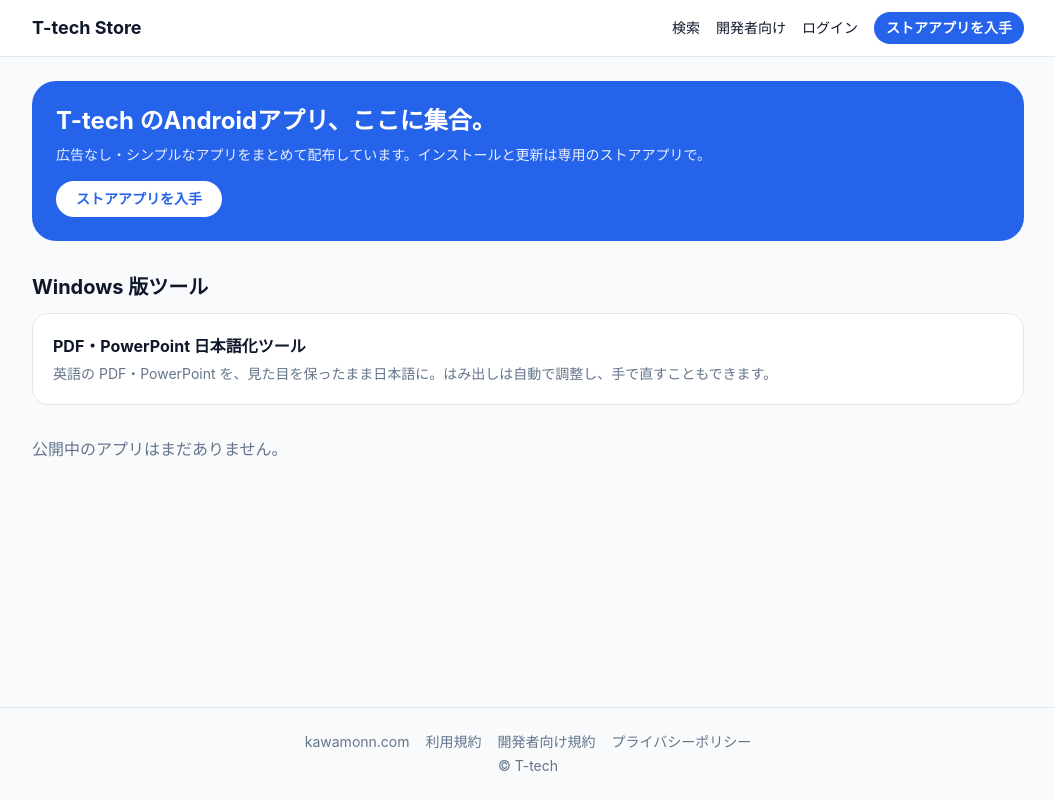
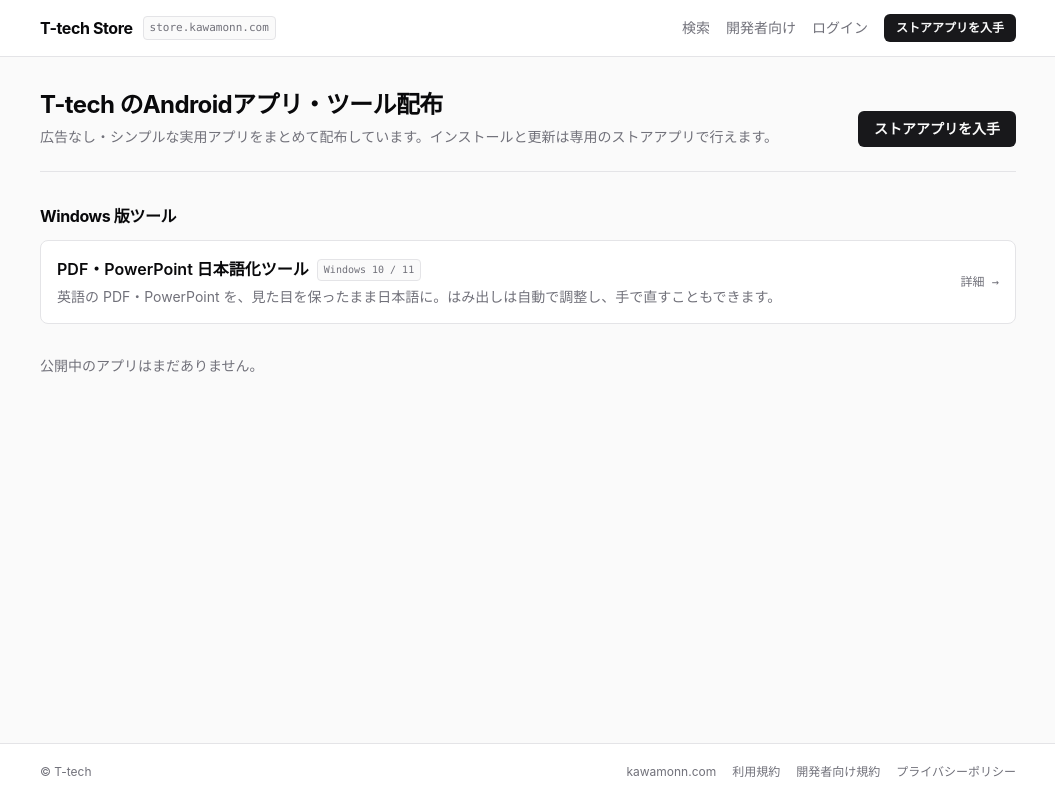
Before and after one commit to kawamonn91/ttech-store, a Next.js app in the folder web/: page / in a window 1280 px wide. Shown: the whole page, without its empty margins (112-1167 px from the left). Built offline with nearby package versions, Linux system fonts and the light colour scheme; no server answers; the database is empty.

Commit message:
style(web): 余計な装飾や過度な角丸を排したシャープなミニマルデザインへ刷新
トップの全面青バナーやピル型ボタン・大きな角丸カードを廃止し、無彩色(Zinc)ベースと1pxボーダーを基調とした端正なUIへ統一する。

```diff
--- a/web/src/app/apps/[slug]/page.tsx
+++ b/web/src/app/apps/[slug]/page.tsx
@@ -29,12 +29,12 @@ export default async function AppPage({ params }: PageProps<"/apps/[slug]">) {
 
   return (
     <article>
-      <div className="flex items-center gap-4">
-        <AppIcon url={app.iconUrl} size={96} />
+      <div className="flex items-center gap-4 border-b border-border pb-6">
+        <AppIcon url={app.iconUrl} size={80} />
         <div className="min-w-0">
-          <h1 className="text-2xl font-bold">{app.name}</h1>
-          {app.developerName && <p className="text-sm text-brand">{app.developerName}</p>}
-          <p className="mt-1 flex flex-wrap gap-x-4 text-sm text-muted">
+          <h1 className="text-2xl font-bold tracking-tight">{app.name}</h1>
+          {app.developerName && <p className="text-sm text-muted">{app.developerName}</p>}
+          <p className="mt-1.5 flex flex-wrap gap-x-4 font-mono text-xs text-muted">
             {app.ratingCount > 0 && <span>★ {app.ratingAvg.toFixed(1)}</span>}
             <span>{formatCount(app.downloadCount)} ダウンロード</span>
             {app.category && <span>{app.category.name}</span>}
@@ -43,14 +43,17 @@ export default async function AppPage({ params }: PageProps<"/apps/[slug]">) {
       </div>
 
       {/* ダウンロードはストアアプリ内で完結させる。Webからはアプリを開く/入手する導線のみ */}
-      <div className="mt-5 flex flex-wrap gap-3">
+      <div className="mt-5 flex flex-wrap gap-2.5">
         <a
           href={`ttechstore://apps/${app.slug}`}
-          className="rounded-full bg-brand px-6 py-2.5 font-semibold text-brand-foreground"
+          className="rounded-md bg-brand px-4 py-2 text-sm font-semibold text-brand-foreground transition hover:opacity-90"
         >
           ストアアプリで開く
         </a>
-        <Link href="/download" className="rounded-full border border-border bg-surface px-6 py-2.5 font-semibold">
+        <Link
+          href="/download"
+          className="rounded-md border border-border bg-surface px-4 py-2 text-sm font-semibold transition hover:border-foreground/40"
+        >
           ストアアプリを入手
         </Link>
       </div>
@@ -62,25 +65,25 @@ export default async function AppPage({ params }: PageProps<"/apps/[slug]">) {
         <div className="mt-6 flex gap-3 overflow-x-auto pb-2">
           {app.screenshots.map((url) => (
             // eslint-disable-next-line @next/next/no-img-element
-            <img key={url} src={url} alt="スクリーンショット" className="h-72 shrink-0 rounded-xl border border-border" />
+            <img key={url} src={url} alt="スクリーンショット" className="h-72 shrink-0 rounded-lg border border-border" />
           ))}
         </div>
       )}
 
-      <section className="mt-6">
-        <h2 className="mb-2 text-lg font-bold">アプリについて</h2>
-        <p className="whitespace-pre-wrap">{app.description || app.shortDesc}</p>
+      <section className="mt-8 border-t border-border pt-6">
+        <h2 className="mb-2 text-base font-bold tracking-tight">アプリについて</h2>
+        <p className="whitespace-pre-wrap text-sm leading-relaxed">{app.description || app.shortDesc}</p>
       </section>
 
       {latest && (
-        <section className="mt-6">
-          <h2 className="mb-2 text-lg font-bold">最新バージョン {latest.versionName}</h2>
-          {latest.releaseNotes && <p className="mb-3 whitespace-pre-wrap">{latest.releaseNotes}</p>}
-          <dl className="grid grid-cols-[8rem_1fr] gap-y-1 text-sm">
+        <section className="mt-8 border-t border-border pt-6">
+          <h2 className="mb-2 text-base font-bold tracking-tight">最新バージョン {latest.versionName}</h2>
+          {latest.releaseNotes && <p className="mb-3 whitespace-pre-wrap text-sm">{latest.releaseNotes}</p>}
+          <dl className="grid grid-cols-[8rem_1fr] gap-y-1.5 text-sm">
             {latest.apkSize != null && (
               <>
                 <dt className="text-muted">サイズ</dt>
-                <dd>{formatBytes(latest.apkSize)}</dd>
+                <dd className="font-mono">{formatBytes(latest.apkSize)}</dd>
               </>
             )}
             {latest.minSdk != null && (
@@ -92,7 +95,7 @@ export default async function AppPage({ params }: PageProps<"/apps/[slug]">) {
             {latest.permissions.length > 0 && (
               <>
                 <dt className="text-muted">必要な権限</dt>
-                <dd className="break-words">{latest.permissions.map(shortPermission).join(", ")}</dd>
+                <dd className="break-words font-mono text-xs">{latest.permissions.map(shortPermission).join(", ")}</dd>
               </>
             )}
           </dl>
--- a/web/src/app/download/page.tsx
+++ b/web/src/app/download/page.tsx
@@ -12,45 +12,45 @@ export default async function DownloadPage() {
 
   return (
     <div className="mx-auto max-w-2xl">
-      <h1 className="mb-2 text-2xl font-bold">T-tech Store アプリを入手</h1>
-      <p className="mb-6 text-muted">
+      <h1 className="mb-2 text-2xl font-bold tracking-tight">T-tech Store アプリを入手</h1>
+      <p className="mb-6 text-sm text-muted">
         T-tech のアプリは、この専用ストアアプリからインストール・更新します。最初の1回だけ、こちらからインストールしてください。
       </p>
 
       {latest ? (
-        <div className="mb-8 rounded-2xl border border-border bg-surface p-5">
-          <p className="mb-3 text-sm text-muted">
+        <div className="mb-8 rounded-lg border border-border bg-surface p-5">
+          <p className="mb-3 font-mono text-xs text-muted">
             バージョン {latest.versionName}
             {latest.apkSize != null && ` ・ ${formatBytes(latest.apkSize)}`} ・ Android {latest.minSdk ?? 8} 以上
           </p>
           <a
             href="/download/store"
-            className="inline-block rounded-full bg-brand px-6 py-2.5 font-semibold text-brand-foreground"
+            className="inline-block rounded-md bg-brand px-5 py-2.5 text-sm font-semibold text-brand-foreground transition hover:opacity-90"
           >
             APK をダウンロード
           </a>
         </div>
       ) : (
-        <p className="mb-8 rounded-2xl border border-border bg-surface p-5 text-muted">
+        <p className="mb-8 rounded-lg border border-border bg-surface p-5 text-sm text-muted">
           ストアアプリは現在準備中です。
         </p>
       )}
 
-      <h2 className="mb-2 text-lg font-bold">インストール手順</h2>
-      <ol className="mb-8 list-decimal space-y-2 pl-5">
+      <h2 className="mb-2 text-base font-bold tracking-tight">インストール手順</h2>
+      <ol className="mb-8 list-decimal space-y-2 pl-5 text-sm">
         <li>上のボタンから APK をダウンロードします(ブラウザに「この種類のファイルは危険」と表示された場合は「ダウンロード」を選びます)。</li>
         <li>ダウンロードしたファイルを開き、「提供元不明のアプリ」の許可を求められたら、お使いのブラウザに対して許可します。</li>
         <li>インストールが終わったら T-tech Store を開きます。以降のアプリのインストール・更新はアプリ内で完結します。</li>
       </ol>
 
-      <h2 className="mb-2 text-lg font-bold">安全性について</h2>
-      <ul className="list-disc space-y-2 pl-5 text-sm">
+      <h2 className="mb-2 text-base font-bold tracking-tight">安全性について</h2>
+      <ul className="list-disc space-y-2 pl-5 text-sm text-muted">
         <li>Google Play 以外から入手するアプリのため、端末に警告が出ることがあります。</li>
         <li>ストアアプリは、ダウンロードしたアプリの改ざん(ハッシュ)と開発者の署名を確認してからインストールします。</li>
         {app && latest && (
           <li>
             このストアアプリのバージョン {latest.versionName} は、詳細ページで公開している内容と一致しているかを確認できます:{" "}
-            <a className="text-brand underline" href={`/apps/${app.slug}`}>
+            <a className="text-foreground underline" href={`/apps/${app.slug}`}>
               アプリ情報
             </a>
           </li>
--- a/web/src/app/globals.css
+++ b/web/src/app/globals.css
@@ -1,25 +1,25 @@
 @import "tailwindcss";
 
 :root {
-  --background: #f8fafc;
+  --background: #fafafa;
   --surface: #ffffff;
-  --border: #e2e8f0;
-  --foreground: #0f172a;
-  --muted: #64748b;
-  --brand: #2563eb;
-  --brand-foreground: #ffffff;
+  --border: #e4e4e7;
+  --foreground: #09090b;
+  --muted: #71717a;
+  --brand: #18181b;
+  --brand-foreground: #fafafa;
   --danger: #dc2626;
 }
 
 @media (prefers-color-scheme: dark) {
   :root {
-    --background: #0f172a;
-    --surface: #1e293b;
-    --border: #334155;
-    --foreground: #f1f5f9;
-    --muted: #94a3b8;
-    --brand: #60a5fa;
-    --brand-foreground: #0f172a;
+    --background: #09090b;
+    --surface: #121215;
+    --border: #27272a;
+    --foreground: #f4f4f5;
+    --muted: #a1a1aa;
+    --brand: #fafafa;
+    --brand-foreground: #09090b;
     --danger: #f87171;
   }
 }
@@ -33,7 +33,8 @@
   --color-brand: var(--brand);
   --color-brand-foreground: var(--brand-foreground);
   --color-danger: var(--danger);
-  --font-sans: -apple-system, BlinkMacSystemFont, "Segoe UI", "Hiragino Sans", "Yu Gothic UI", Roboto, sans-serif;
+  --font-sans: -apple-system, BlinkMacSystemFont, "Inter", "Segoe UI", "Hiragino Sans", "Yu Gothic UI", Roboto, sans-serif;
+  --font-mono: ui-monospace, SFMono-Regular, Menlo, Monaco, Consolas, monospace;
 }
 
 body {
@@ -41,4 +42,5 @@ body {
   color: var(--foreground);
   font-family: var(--font-sans);
   line-height: 1.6;
+  -webkit-font-smoothing: antialiased;
 }
--- a/web/src/app/layout.tsx
+++ b/web/src/app/layout.tsx
@@ -20,43 +20,53 @@ export default async function RootLayout({ children }: LayoutProps<"/">) {
     <html lang="ja" className="h-full antialiased">
       <body className="min-h-full flex flex-col">
         <header className="border-b border-border bg-surface">
-          <div className="mx-auto flex max-w-5xl items-center justify-between gap-4 px-4 py-3">
-            <Link href="/" className="text-lg font-bold">
+          <div className="mx-auto flex h-14 max-w-5xl items-center justify-between gap-4 px-4 sm:px-6">
+            <div className="flex items-center gap-2.5">
+              <Link href="/" className="text-base font-bold tracking-tight">
                 T-tech Store
               </Link>
+              <span className="hidden rounded border border-border bg-background px-1.5 py-0.5 font-mono text-[11px] text-muted sm:inline">
+                store.kawamonn.com
+              </span>
+            </div>
             <nav className="flex items-center gap-4 text-sm">
-              <Link href="/search" className="hover:text-brand">
+              <Link href="/search" className="text-muted transition hover:text-foreground">
                 検索
               </Link>
-              <Link href="/developer" className="hover:text-brand">
+              <Link href="/developer" className="text-muted transition hover:text-foreground">
                 開発者向け
               </Link>
-              <Link href={user ? "/account" : "/login"} className="hover:text-brand">
+              <Link href={user ? "/account" : "/login"} className="text-muted transition hover:text-foreground">
                 {user ? "マイページ" : "ログイン"}
               </Link>
-              <Link href="/download" className="rounded-full bg-brand px-3 py-1.5 font-semibold text-brand-foreground">
+              <Link
+                href="/download"
+                className="rounded-md bg-brand px-3 py-1.5 text-xs font-semibold text-brand-foreground transition hover:opacity-90"
+              >
                 ストアアプリを入手
               </Link>
             </nav>
           </div>
         </header>
-        <main className="mx-auto w-full max-w-5xl flex-1 px-4 py-6">{children}</main>
-        <footer className="border-t border-border py-6 text-center text-sm text-muted">
-          <p className="space-x-4">
-            <a href="https://www.kawamonn.com" className="hover:text-brand">
+        <main className="mx-auto w-full max-w-5xl flex-1 px-4 py-8 sm:px-6">{children}</main>
+        <footer className="border-t border-border bg-surface py-5 text-xs text-muted">
+          <div className="mx-auto flex max-w-5xl flex-wrap items-center justify-between gap-3 px-4 sm:px-6">
+            <p>© T-tech</p>
+            <p className="flex flex-wrap gap-4">
+              <a href="https://www.kawamonn.com" className="transition hover:text-foreground">
                 kawamonn.com
               </a>
-            <Link href="/legal/terms" className="hover:text-brand">
+              <Link href="/legal/terms" className="transition hover:text-foreground">
                 利用規約
               </Link>
-            <Link href="/legal/developer" className="hover:text-brand">
+              <Link href="/legal/developer" className="transition hover:text-foreground">
                 開発者向け規約
               </Link>
-            <Link href="/legal/privacy" className="hover:text-brand">
+              <Link href="/legal/privacy" className="transition hover:text-foreground">
                 プライバシーポリシー
               </Link>
             </p>
-          <p className="mt-1">© T-tech</p>
+          </div>
         </footer>
       </body>
     </html>
--- a/web/src/app/page.tsx
+++ b/web/src/app/page.tsx
@@ -21,7 +21,7 @@ const loadHome = unstable_cache(
 function Section({ title, children }: { title: string; children: React.ReactNode }) {
   return (
     <section className="mb-8">
-      <h2 className="mb-3 text-xl font-bold">{title}</h2>
+      <h2 className="mb-3 text-base font-bold tracking-tight">{title}</h2>
       {children}
     </section>
   );
@@ -33,32 +33,44 @@ export default async function HomePage() {
 
   return (
     <>
-      <div className="mb-8 rounded-3xl bg-brand p-6 text-brand-foreground">
-        <h1 className="text-2xl font-bold">T-tech のAndroidアプリ、ここに集合。</h1>
-        <p className="mt-2 text-sm opacity-90">
-          広告なし・シンプルなアプリをまとめて配布しています。インストールと更新は専用のストアアプリで。
+      <div className="mb-8 flex flex-col justify-between gap-4 border-b border-border pb-6 sm:flex-row sm:items-end">
+        <div>
+          <h1 className="text-2xl font-bold tracking-tight">T-tech のAndroidアプリ・ツール配布</h1>
+          <p className="mt-1.5 text-sm text-muted">
+            広告なし・シンプルな実用アプリをまとめて配布しています。インストールと更新は専用のストアアプリで行えます。
           </p>
+        </div>
+        <div className="shrink-0">
           <Link
             href="/download"
-          className="mt-4 inline-block rounded-full bg-surface px-5 py-2 text-sm font-semibold text-brand"
+            className="inline-block rounded-md bg-brand px-4 py-2 text-sm font-semibold text-brand-foreground transition hover:opacity-90"
           >
             ストアアプリを入手
           </Link>
+        </div>
       </div>
 
       <Section title="Windows 版ツール">
         <Link
           href="/tools/pdf-ja"
-          className="block rounded-2xl border border-border bg-surface p-5 hover:border-brand"
+          className="flex items-center justify-between gap-4 rounded-lg border border-border bg-surface p-4 transition hover:border-foreground/40"
         >
-          <p className="font-bold">PDF・PowerPoint 日本語化ツール</p>
+          <div>
+            <div className="flex items-center gap-2">
+              <span className="font-semibold">PDF・PowerPoint 日本語化ツール</span>
+              <span className="rounded border border-border bg-background px-1.5 py-0.5 font-mono text-[10px] text-muted">
+                Windows 10 / 11
+              </span>
+            </div>
             <p className="mt-1 text-sm text-muted">
               英語の PDF・PowerPoint を、見た目を保ったまま日本語に。はみ出しは自動で調整し、手で直すこともできます。
             </p>
+          </div>
+          <span className="shrink-0 font-mono text-xs text-muted">詳細 →</span>
         </Link>
       </Section>
 
-      {empty && <p className="text-muted">公開中のアプリはまだありません。</p>}
+      {empty && <p className="text-sm text-muted">公開中のアプリはまだありません。</p>}
       {featured.length > 0 && (
         <Section title="おすすめ">
           <AppGrid apps={featured} />
@@ -75,9 +87,12 @@ export default async function HomePage() {
         </Section>
       )}
       {total > 0 && (
-        <div className="mb-8 text-center">
-          <Link href="/search" className="inline-block rounded-full border border-border bg-surface px-6 py-2.5 text-sm font-semibold hover:text-brand">
-            すべてのアプリを見る({total}件)
+        <div className="mb-8 pt-2">
+          <Link
+            href="/search"
+            className="inline-block rounded-md border border-border bg-surface px-4 py-2 text-sm font-medium transition hover:border-foreground/40"
+          >
+            すべてのアプリを見る ({total}件) →
           </Link>
         </div>
       )}
--- a/web/src/app/tools/pdf-ja/page.tsx
+++ b/web/src/app/tools/pdf-ja/page.tsx
@@ -5,24 +5,24 @@ export const metadata: Metadata = { title: "PDF・PowerPoint 日本語化ツー
 export default function PdfJaToolPage() {
   return (
     <div className="mx-auto max-w-2xl">
-      <h1 className="mb-2 text-2xl font-bold">PDF・PowerPoint 日本語化ツール</h1>
-      <p className="mb-6 text-muted">
+      <h1 className="mb-2 text-2xl font-bold tracking-tight">PDF・PowerPoint 日本語化ツール</h1>
+      <p className="mb-6 text-sm text-muted">
         英語のPDFやPowerPointを、レイアウト・画像・フォントの見た目を保ったまま日本語にする Windows 用ツールです。
         はみ出す文字は自動で小さくし、気に入らない箇所は文字サイズや位置を手で調整できます。
       </p>
 
-      <div className="mb-8 rounded-2xl border border-border bg-surface p-5">
-        <p className="mb-3 text-sm text-muted">Windows 10 / 11 ・ 翻訳には Claude API キーが必要です</p>
+      <div className="mb-8 rounded-lg border border-border bg-surface p-5">
+        <p className="mb-3 font-mono text-xs text-muted">Windows 10 / 11 ・ 翻訳には Claude API キーが必要です</p>
         <a
           href="/download/pdf-ja"
-          className="inline-block rounded-full bg-brand px-6 py-2.5 font-semibold text-brand-foreground"
+          className="inline-block rounded-md bg-brand px-5 py-2.5 text-sm font-semibold text-brand-foreground transition hover:opacity-90"
         >
-          Windows 版をダウンロード(zip)
+          Windows 版をダウンロード (zip)
         </a>
       </div>
 
-      <h2 className="mb-2 text-lg font-bold">はじめかた</h2>
-      <ol className="mb-8 list-decimal space-y-2 pl-5">
+      <h2 className="mb-2 text-base font-bold tracking-tight">はじめかた</h2>
+      <ol className="mb-8 list-decimal space-y-2 pl-5 text-sm">
         <li>ダウンロードした zip を展開し、「PDF-JA-Translator」フォルダを好きな場所に置きます。</li>
         <li>フォルダの中の「start.bat」をダブルクリックして起動し、「APIキー登録」を押します。画面の手順に沿って、Claude API キーを登録してください。</li>
         <li>「開く」で PDF または PowerPoint を選び、「すべて翻訳」を押します。</li>
@@ -30,8 +30,8 @@ export default function PdfJaToolPage() {
         <li>「日本語版を保存」で、日本語版のファイルを書き出します。</li>
       </ol>
 
-      <h2 className="mb-2 text-lg font-bold">ご注意</h2>
-      <ul className="mb-8 list-disc space-y-2 pl-5 text-sm">
+      <h2 className="mb-2 text-base font-bold tracking-tight">ご注意</h2>
+      <ul className="mb-8 list-disc space-y-2 pl-5 text-sm text-muted">
         <li>
           Claude API の利用料金は、Anthropic の従量課金です(使った分だけ)。キーは Anthropic Console で作成し、利用上限を設定しておくと安心です。
         </li>
```
Also changed, not shown: web/src/app/login/page.tsx (+13 -13 lines), web/src/app/search/page.tsx (+13 -7 lines), web/src/components/AppCard.tsx (+22 -9 lines). Lines whose indentation alone changed are shown as unchanged.
